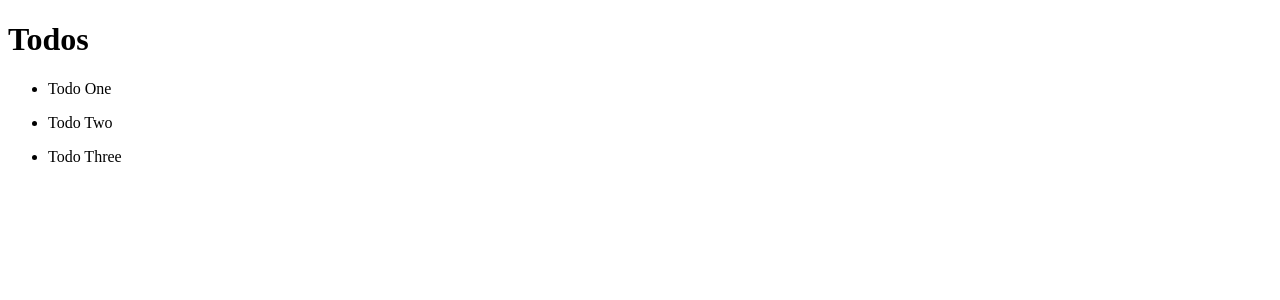
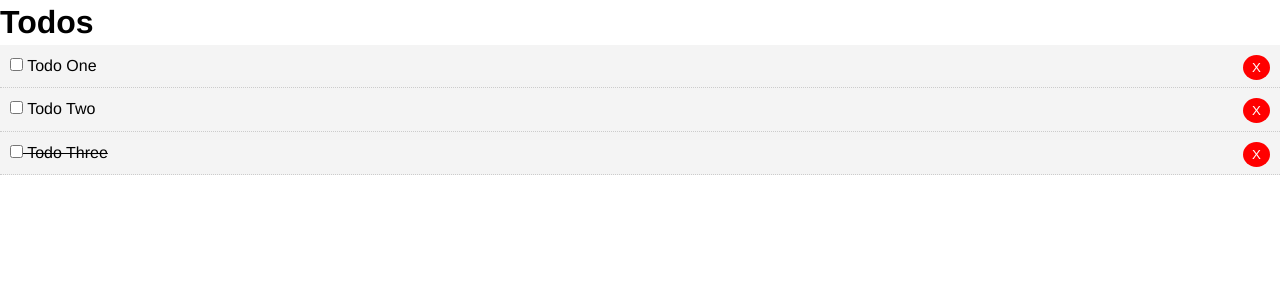
Before and after one commit to charlesmartinreed/angular-crash-course, an Angular app: page / in a window 1280 px wide. Shown: the top 300 px of the page. Built offline with nearby package versions, Linux system fonts and the light colour scheme.

Commit message:
Add global CSS styling. Add todo-item component styling. Demonstrate basics of dynamic class binding with ngClass.

```diff
--- a/src/app/app.module.ts
+++ b/src/app/app.module.ts
@@ -4,11 +4,13 @@ import { NgModule } from '@angular/core';
 import { AppRoutingModule } from './app-routing.module';
 import { AppComponent } from './app.component';
 import { TodosComponent } from './components/todos/todos.component';
+import { TodoItemComponent } from './components/todo-item/todo-item.component';
 
 @NgModule({
   declarations: [
     AppComponent,
-    TodosComponent
+    TodosComponent,
+    TodoItemComponent
   ],
   imports: [
     BrowserModule,
--- /dev/null
+++ b/src/app/components/todo-item/todo-item.component.css
@@ -0,0 +1,19 @@
+.del {
+	background: #ff0000;
+	color: #fff;
+	border: none;
+	padding: 5px 9px;
+	border-radius: 50%;
+	cursor: pointer;
+	float: right;
+}
+
+.todo {
+	background: #f4f4f4;
+	padding: 10px;
+	border-bottom: 1px #ccc dotted;
+}
+
+.is-complete {
+	text-decoration: line-through;
+}
--- /dev/null
+++ b/src/app/components/todo-item/todo-item.component.html
@@ -0,0 +1,9 @@
+<!-- ngClass is a directive; this allows us to dynamically set classes on a component-->
+<div [ngClass]="setClasses()">
+	<p>
+		<input type="checkbox" />
+		{{ todo. title }}
+		<button class="del">X</button>
+	</p>
+
+</div>
--- /dev/null
+++ b/src/app/components/todo-item/todo-item.component.ts
@@ -0,0 +1,28 @@
+import { Component, OnInit, Input } from '@angular/core';
+
+@Component({
+  selector: 'app-todo-item',
+  templateUrl: './todo-item.component.html',
+  styleUrls: ['./todo-item.component.css']
+})
+export class TodoItemComponent implements OnInit {
+	// this input allows us to utilize our todos in the todoItem html - todo is an input with a type of Todo class.
+	@Input() todo: Todo;
+
+  constructor() { }
+
+  ngOnInit() {
+  }
+
+	// Set Dynamic Classes
+	setClasses() {
+		let classes = {
+			// set class and the condition under which it is applied
+			todo: true,
+			'is-complete': this.todo.completed
+		}
+
+		return classes;
+	}
+
+}
--- a/src/app/components/todos/todos.component.html
+++ b/src/app/components/todos/todos.component.html
@@ -1,6 +1,11 @@
 <h1>Todos</h1>
 
 <!-- loop through our Todo array -->
-<ul *ngFor="let todo of todos">
+<!-- <ul *ngFor="let todo of todos">
 	<li>{{ todo.title }}</li>
-</ul>
+</ul> -->
+
+<!-- instead of using a ul, we'll use our custom todo-item component! -->
+<app-todo-item *ngFor="let todo of todos" [todo]="todo">
+
+</app-todo-item>
--- a/src/styles.css
+++ b/src/styles.css
@@ -1 +1,35 @@
 /* You can add global styles to this file, and also import other style files */
+
+* {
+	box-sizing: border-box;
+	margin: 0;
+	padding: 0;
+}
+
+body {
+	font-family: Helvetica, sans-serif;
+	line-height: 1.4;
+}
+
+a {
+	color: #333;
+	text-decoration: none;
+}
+
+.container {
+	padding: 0 1rem;
+}
+
+
+.btn {
+	display: inline-block;
+	border: none;
+	background: #555;
+	color: #fff;
+	padding: 7px 20px;
+	cursor: pointer;
+}
+
+.btn:hover {
+	background: #666;
+}
```
Also changed, not shown: 1 other file (tests, documents, lock files or other folders).
